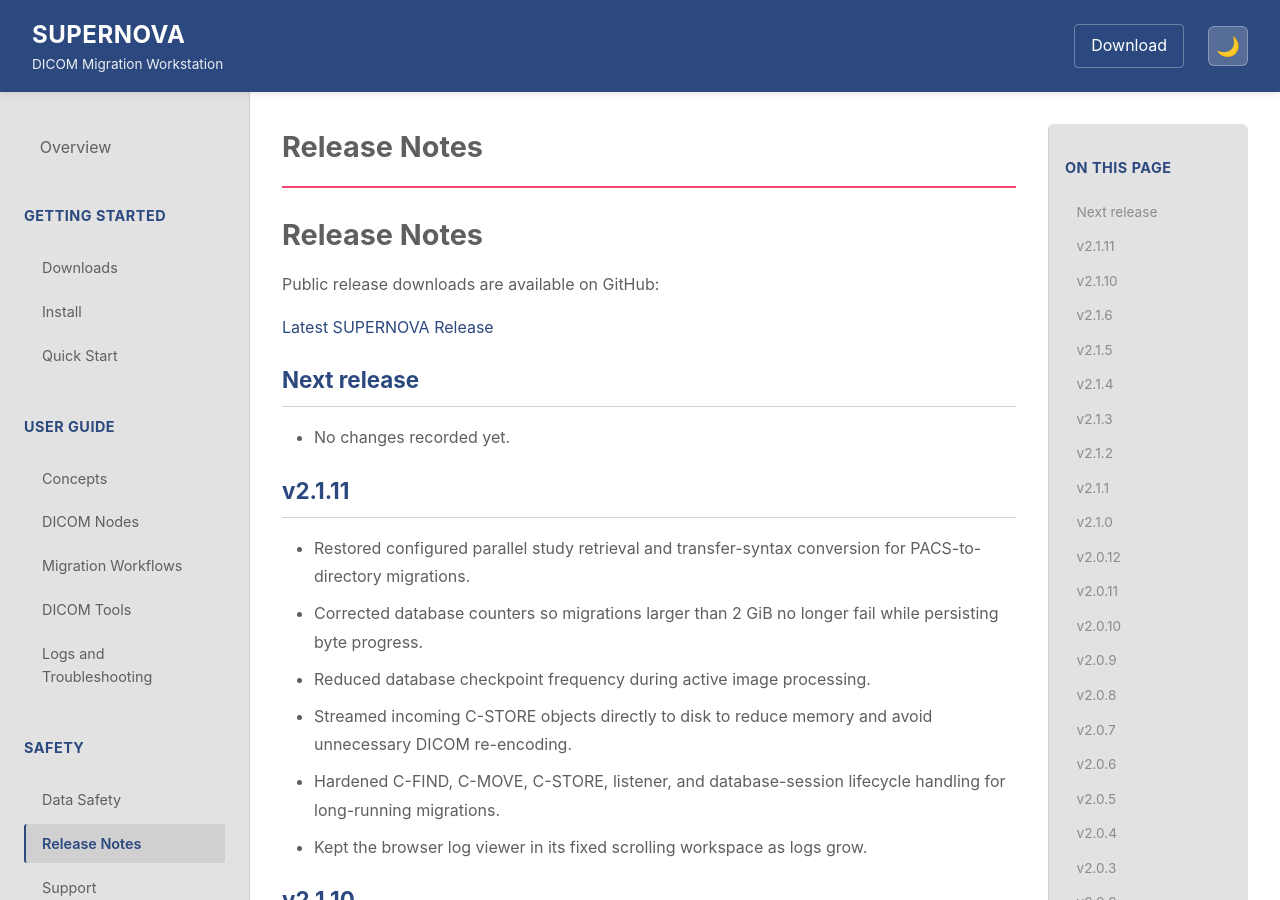
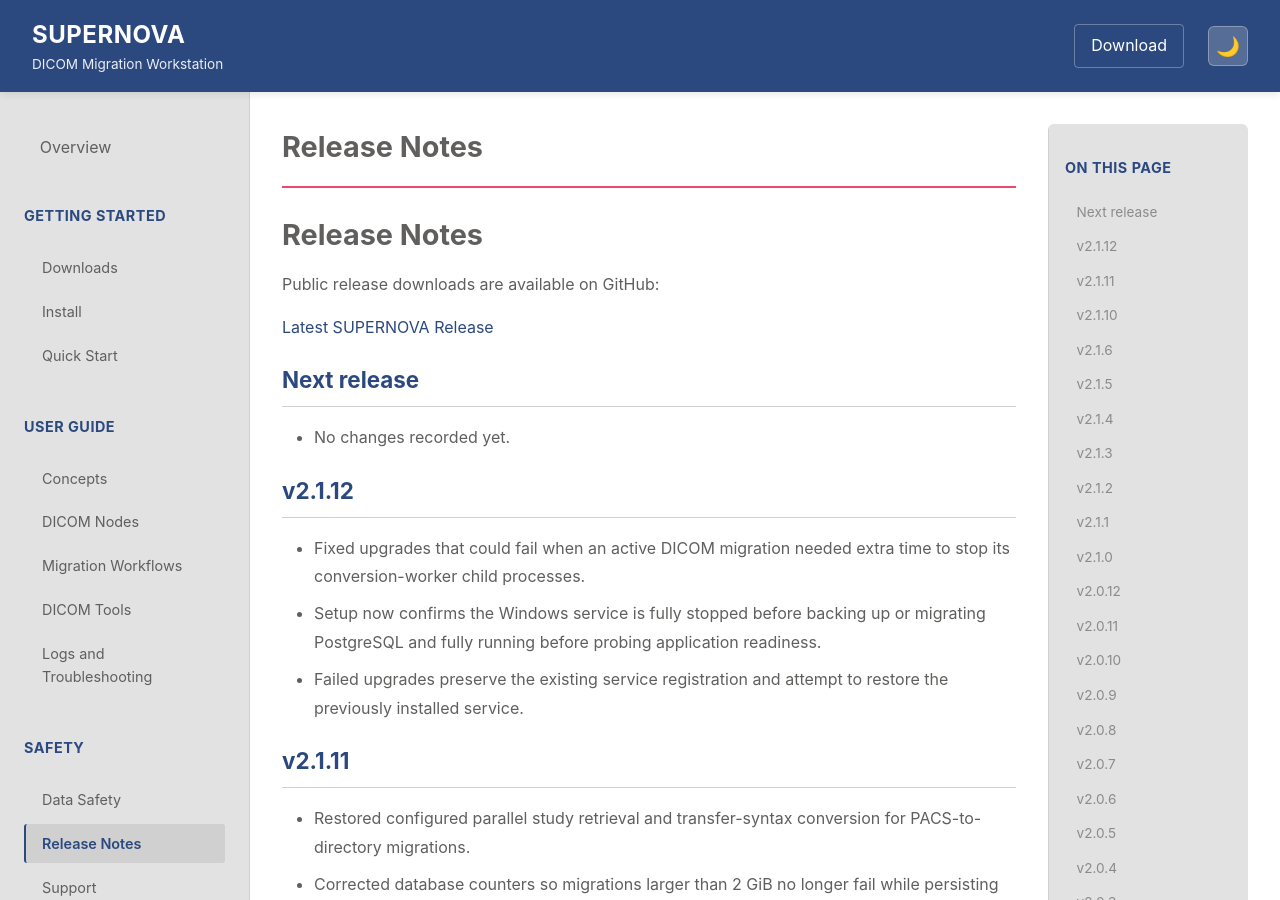
Before and after one commit to JayDubb85/SUPERNOVA-Releases, a Jekyll site: the page built from docs/release-notes.md, in a window 1280 px wide and 900 px high. Built offline with Jekyll 4.4.1, drawn with Linux system fonts in a browser that asks for light colours.

Commit message:
Update public documentation

```diff
--- a/docs/release-notes.md
+++ b/docs/release-notes.md
@@ -13,6 +13,15 @@ Public release downloads are available on GitHub:
 ## Next release
 
 - No changes recorded yet.
+
+## v2.1.12
+
+- Fixed upgrades that could fail when an active DICOM migration needed extra
+  time to stop its conversion-worker child processes.
+- Setup now confirms the Windows service is fully stopped before backing up or
+  migrating PostgreSQL and fully running before probing application readiness.
+- Failed upgrades preserve the existing service registration and attempt to
+  restore the previously installed service.
 
 ## v2.1.11
 
```
